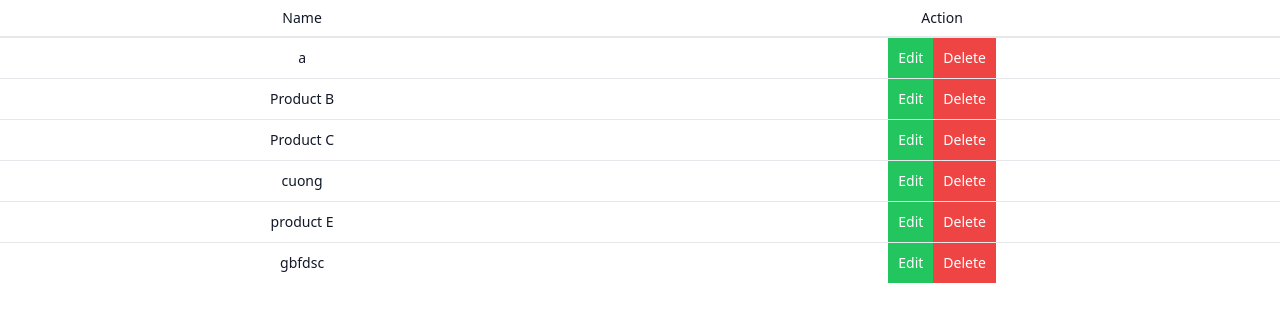
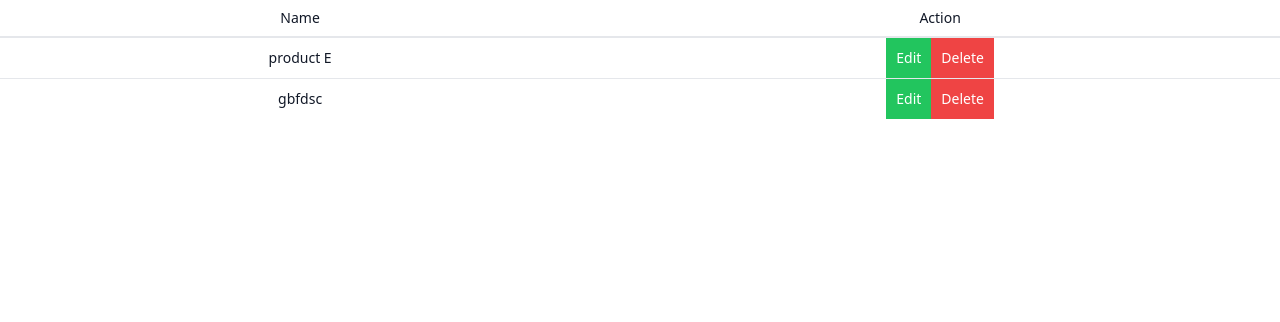
Before and after one commit to daocuong2306/project, a React (Vite) app: page /products in a window 1280 px wide. Shown: the top 322 px of the page. Built offline with nearby package versions, Linux system fonts and the light colour scheme; data requests are answered from the project's data file.

Commit message:
fix remote

```diff
--- a/db.json
+++ b/db.json
@@ -1,21 +1,5 @@
 {
   "products": [
-    {
-      "name": "a",
-      "id": 1
-    },
-    {
-      "id": 2,
-      "name": "Product B"
-    },
-    {
-      "id": 3,
-      "name": "Product C"
-    },
-    {
-      "name": "cuong",
-      "id": 4
-    },
     {
       "name": "product E",
       "id": 5
--- a/src/components/admin/dashboard.tsx
+++ b/src/components/admin/dashboard.tsx
@@ -1,4 +1,4 @@
-import { getAll,remove } from '@/api/products'
+import { getAll, remove } from '@/api/products'
 import React from 'react'
 import { useState, useEffect } from "react"
 import { useDispatch, useSelector } from 'react-redux'
@@ -21,10 +21,10 @@ const Dashboard = () => {
         getProduct()
     }, [])
 
-    const removeProduct=async(id:any)=>{
+    const removeProduct = async (id: any) => {
         try {
-           const {data} =await remove(id)
-            dispatch({ type: "admin/delete_product", payload: data })
+            await remove(id)
+            dispatch({ type: "admin/delete_product", payload: id })
         } catch (error) {
 
         }
@@ -55,7 +55,7 @@ const Dashboard = () => {
                             </td>
                             <div className=''>
                                 <Link to={`/edit/${product.id}`}><button className='bg-green-500 text-white p-[10px]'>Edit</button></Link>
-                                <button className='bg-red-500 text-white p-[10px]' onClick={()=>removeProduct(product.id)}>Delete</button>
+                                <button className='bg-red-500 text-white p-[10px]' onClick={() => removeProduct(product.id)}>Delete</button>
                             </div>
                         </tr>
 
```
